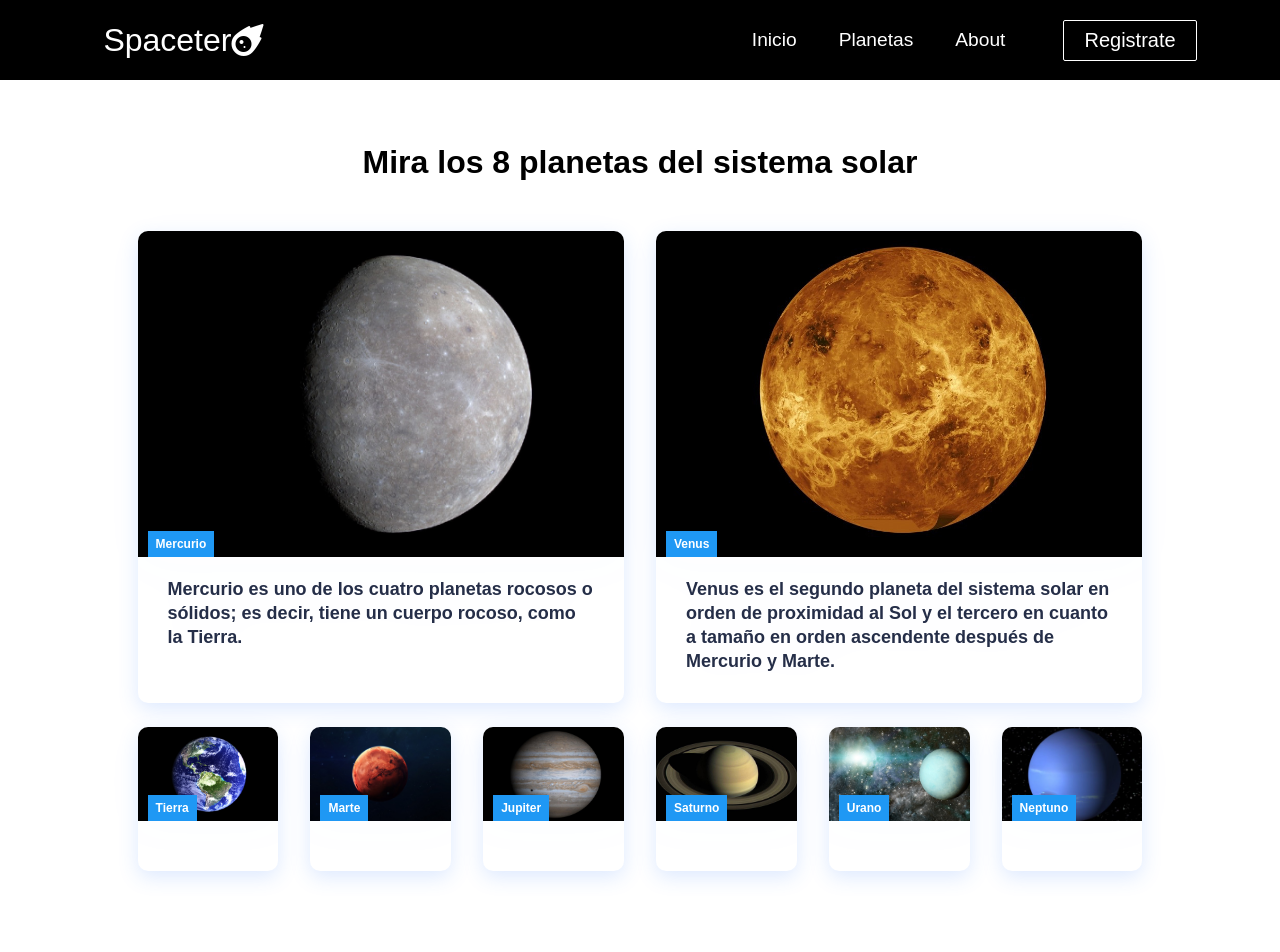
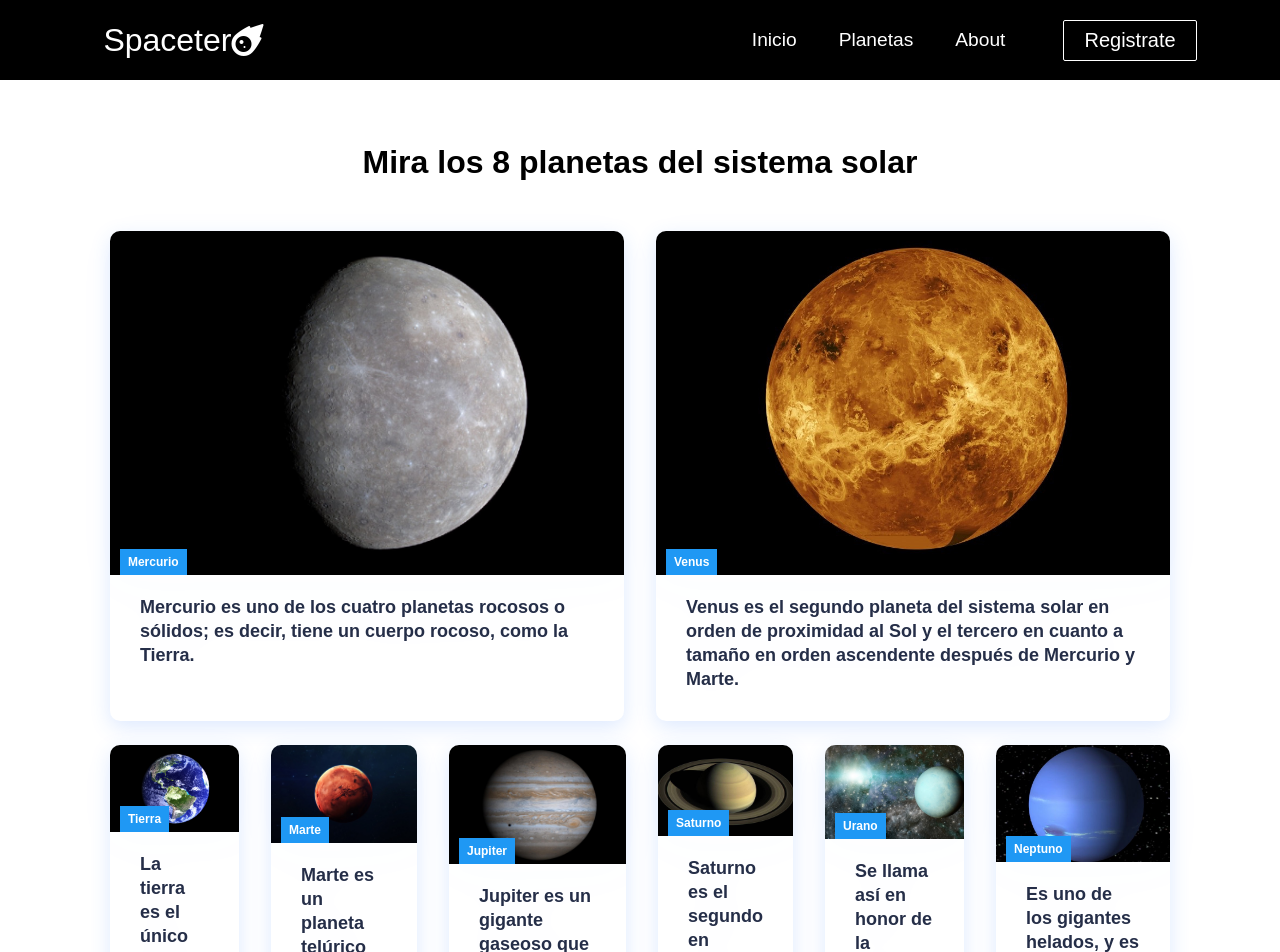
Before and after one commit to DarkYerl2/Pagina-Espacio, a React (Create React App) app: page /planets in a window 1280 px wide. Shown: the top 952 px of the page. Built offline with nearby package versions, Linux system fonts and the light colour scheme.

Commit message:
Terminado

```diff
--- a/src/components/Cards.css
+++ b/src/components/Cards.css
@@ -11,7 +11,7 @@
     display: flex;
     flex-flow: column;
     align-items: center;
-    max-width: 1120px;
+    max-width: 3000px;
     width: 90%;
     margin: 0 auto;
   }
--- a/src/components/pages/Planets.js
+++ b/src/components/pages/Planets.js
@@ -29,37 +29,37 @@ function Planets() {
           <ul className='cards__items'>
             <CardItem
               src='images/tierra.jpg'
-              text=''
+              text='La tierra es el único planeta que alberga vida en todo el Sistema Solar.'
               label='Tierra'
               path='/planets'
             />
             <CardItem
               src='images/marte.jpg'
-              text=''
+              text='Marte es un planeta telúrico con una atmósfera delgada de dióxido de carbono.'
               label='Marte'
               path='/planets'
             />
             <CardItem
               src='images/jupiter.jpg'
-              text=''
+              text='Jupiter es un gigante gaseoso que forma parte de los denominados planetas exteriores'
               label='Jupiter'
               path='/planets'
             />
             <CardItem
               src='images/saturno.jpg'
-              text=''
+              text='Saturno es el segundo en tamaño y masa después de Júpiter y el único con un sistema de anillos visible desde la Tierra'
               label='Saturno'
               path='/planets'
             />
             <CardItem
               src='images/urano.jpg'
-              text=''
+              text=' Se llama así en honor de la divinidad griega del cielo Urano, el padre de Crono y el abuelo de Zeus.'
               label='Urano'
               path='/planets'
             />
             <CardItem
               src='images/neptuno.jpg'
-              text=''
+              text='Es uno de los gigantes helados, y es el primero que fue descubierto gracias a predicciones matemáticas. '
               label='Neptuno'
               path='/planets'
             />
```
